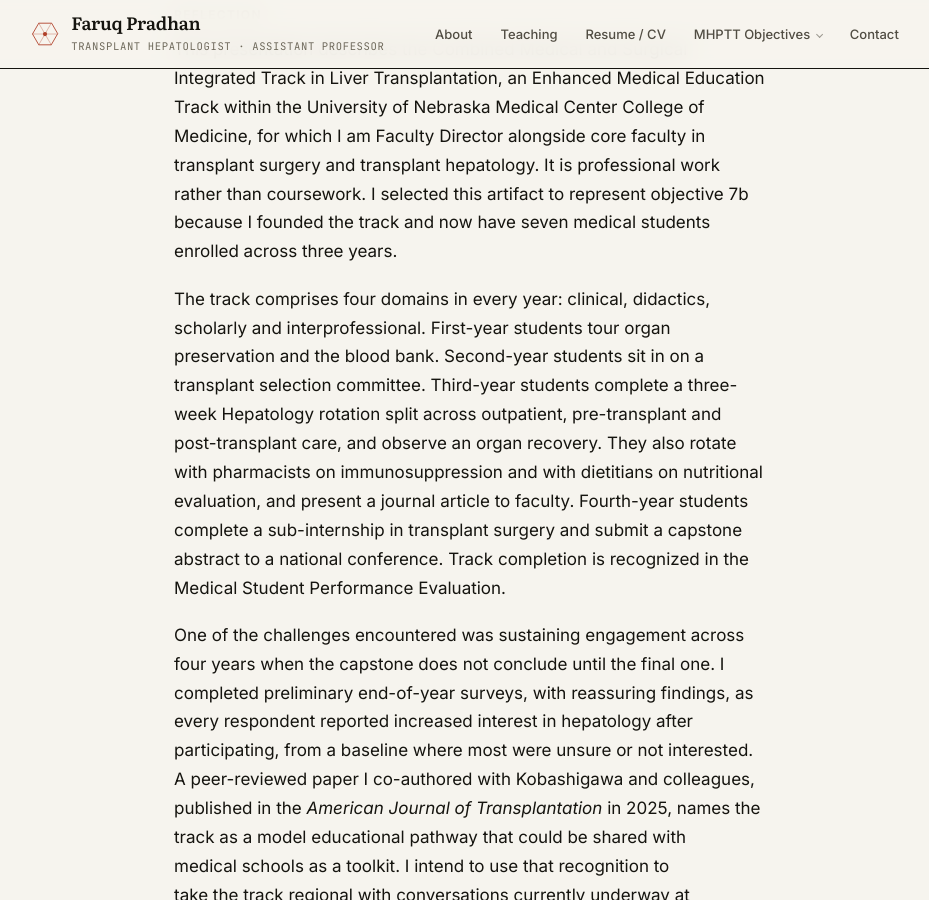
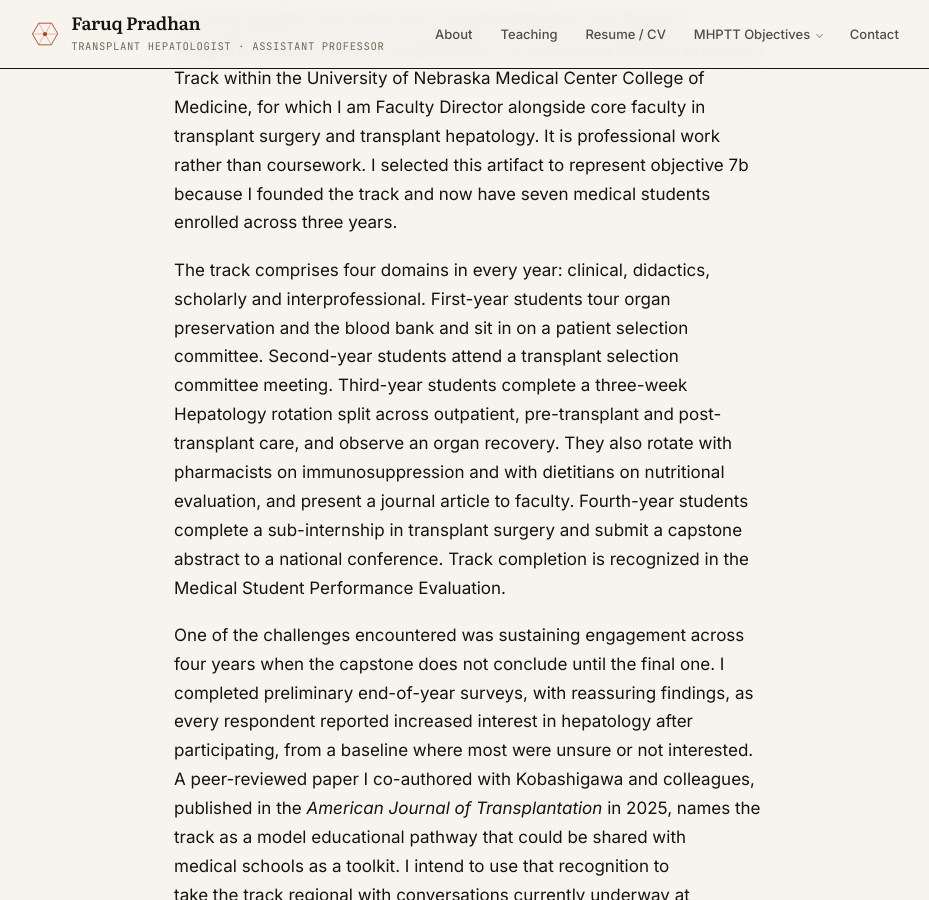
Before and after one commit to fpradhan/fpradhan.github.io, a Jekyll site: the page built from _competencies/7-leadership.md, in a window 1280 px wide and 900 px high, scrolled down 4475 px. Shown: the whole window, without its empty margins (170-1099 px from the left). Built offline with Jekyll 4.4.1, drawn with Linux system fonts in a browser that asks for light colours; some of the changed text lies outside the part shown.

Commit message:
Remove colleague names and photos from competency 7
Peer-review fixes for the rubric's deidentification criterion:

- 7b-A no longer names the two medical student module developers or
  their class year.
- The EMET curriculum PDF drops page 5, which showed photographs and
  names of three faculty colleagues. The file was rebuilt rather than
  page-deleted, because the tag tree kept the deleted page's images in
  the file. It is now 10 pages.
- The last slide of the 7a-A presentation no longer shows the UNMC
  email address or the cell number, and the mailto link is gone.

Also restores the first-year patient selection committee in 7b-B. An
earlier commit moved it to the second year from a truncated read of
the curriculum; the M1 page lists it, and the M2 page lists a
transplant selection committee meeting.

Co-Authored-By: Claude Opus 5.5 <noreply@anthropic.com>
Claude-Session: https://claude.ai/code/session_01SajNJDGDkt5q5fCgsPRcNk

```diff
--- a/_competencies/7-leadership.md
+++ b/_competencies/7-leadership.md
@@ -182,13 +181,14 @@ artifact to represent objective 7b because I founded the track and now have seve
 enrolled across three years.
 
 The track comprises four domains in every year: clinical, didactics, scholarly and
-interprofessional. First-year students tour organ preservation and the blood bank. Second-year
-students sit in on a transplant selection committee. Third-year students complete a three-week
-Hepatology rotation split across outpatient, pre-transplant and post-transplant care, and observe
-an organ recovery. They also rotate with pharmacists on immunosuppression and with dietitians on
-nutritional evaluation, and present a journal article to faculty. Fourth-year students complete a
-sub-internship in transplant surgery and submit a capstone abstract to a national conference.
-Track completion is recognized in the Medical Student Performance Evaluation.
+interprofessional. First-year students tour organ preservation and the blood bank and sit in on a
+patient selection committee. Second-year students attend a transplant selection committee meeting.
+Third-year students complete a three-week Hepatology rotation split across outpatient,
+pre-transplant and post-transplant care, and observe an organ recovery. They also rotate with
+pharmacists on immunosuppression and with dietitians on nutritional evaluation, and present a
+journal article to faculty. Fourth-year students complete a sub-internship in transplant surgery
+and submit a capstone abstract to a national conference. Track completion is recognized in the
+Medical Student Performance Evaluation.
 
 One of the challenges encountered was sustaining engagement across four years when the capstone
 does not conclude until the final one. I completed preliminary end-of-year surveys, with
```
Also changed, not shown: other parts of _competencies/7-leadership.md (+1 -2 lines), 2 other files.
